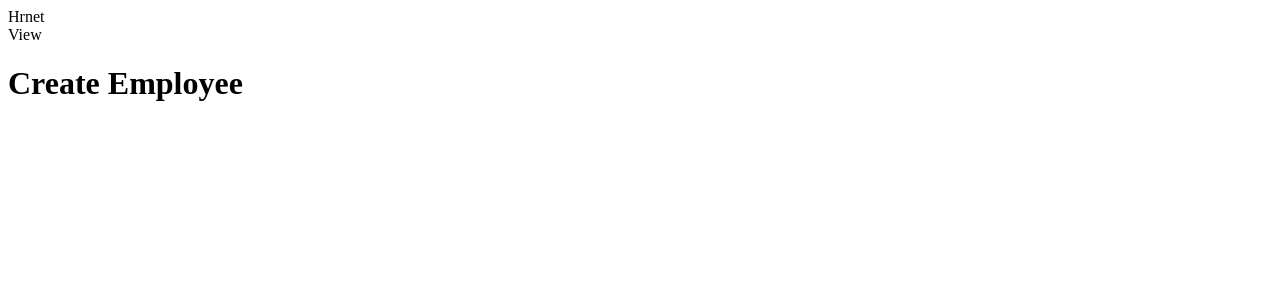
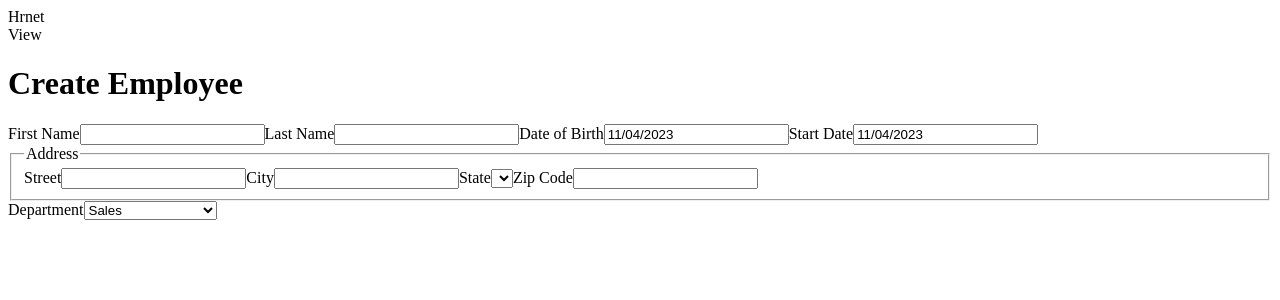
Before and after one commit to wodenp98/PaulVigneron_14_12042023, a React (Create React App) app: page / in a window 1280 px wide. Shown: the top 300 px of the page. Built offline with nearby package versions, Linux system fonts and the light colour scheme.

Commit message:
convert select and datepicker in react

```diff
--- a/package.json
+++ b/package.json
@@ -7,6 +7,7 @@
     "@testing-library/react": "^13.4.0",
     "@testing-library/user-event": "^13.5.0",
     "react": "^18.2.0",
+    "react-datepicker": "^4.11.0",
     "react-dom": "^18.2.0",
     "react-scripts": "5.0.1",
     "web-vitals": "^2.1.4"
--- a/src/pages/Home.jsx
+++ b/src/pages/Home.jsx
@@ -1,13 +1,71 @@
-import React from "react";
+import React, { useState } from "react";
 import NavbarHome from "../components/NavbarHome";
+import DatePicker from "react-datepicker";
+import "react-datepicker/dist/react-datepicker.css";
+
+const options = [
+  { value: "sales", label: "Sales" },
+  { value: "marketing", label: "Marketing" },
+  { value: "engineering", label: "Engineering" },
+  { value: "human_resources", label: "Human Resources" },
+  { value: "legal", label: "Legal" },
+];
 
 const Home = () => {
+  const [selectedOption, setSelectedOption] = useState(null);
+
   return (
     <>
       <NavbarHome />
       <div>
         <h1>Create Employee</h1>
-        <form></form>
+        <div>
+          <form>
+            <label for="first-name">First Name</label>
+            <input type="text" id="first-name" />
+            <label for="last-name">Last Name</label>
+            <input type="text" id="last-name" />
+            <label>Date of Birth</label>
+            <DatePicker
+              selected={new Date()}
+              // onChange={(date) => setSelectedDate(date)}
+              dateFormat="dd/MM/yyyy"
+            />
+
+            <label>Start Date</label>
+            <DatePicker
+              selected={new Date()}
+              // onChange={(date) => setSelectedDate(date)}
+              dateFormat="dd/MM/yyyy"
+            />
+            <fieldset class="address">
+              <legend>Address</legend>
+
+              <label for="street">Street</label>
+              <input id="street" type="text" />
+
+              <label for="city">City</label>
+              <input id="city" type="text" />
+
+              <label for="state">State</label>
+              <select name="state" id="state"></select>
+
+              <label for="zip-code">Zip Code</label>
+              <input id="zip-code" type="number" />
+            </fieldset>
+            <label for="department">Department</label>
+            <select
+              value={selectedOption}
+              onChange={(event) => setSelectedOption(event.target.value)}
+            >
+              {options.map((option) => (
+                <option key={option.value} value={option.value}>
+                  {option.label}
+                </option>
+              ))}
+            </select>
+          </form>
+        </div>
       </div>
     </>
   );
```
Also changed, not shown: 1 other file (tests, documents, lock files or other folders).
